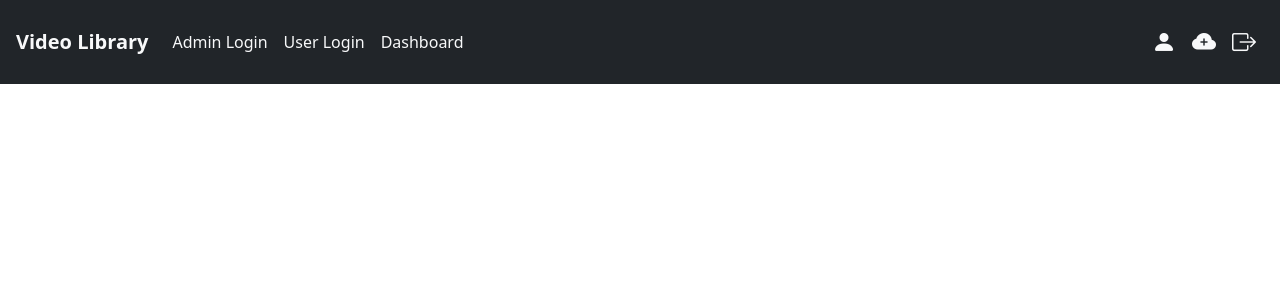
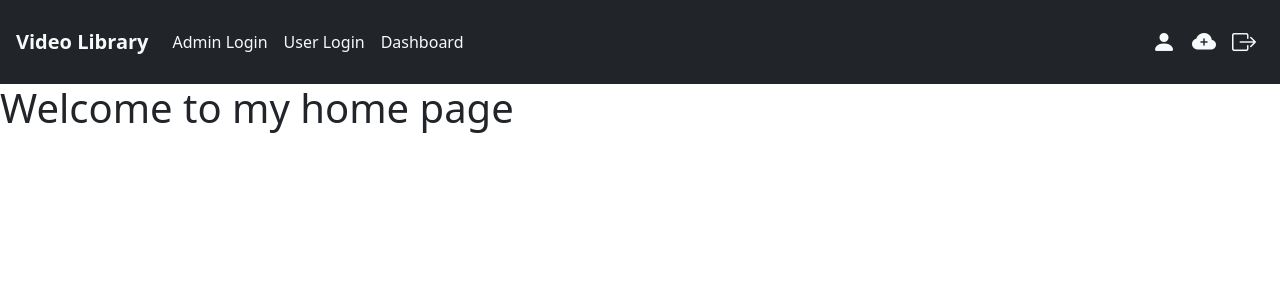
Before and after one commit to Himanshu12866/library-project, a React (Create React App) app: page / in a window 1280 px wide. Shown: the top 300 px of the page. Built offline with nearby package versions, Linux system fonts and the light colour scheme.

Commit message:
"Added Home component to NavBar and Outlet component to OutLet"

```diff
--- /dev/null
+++ b/src/components/home.jsx
@@ -0,0 +1,8 @@
+  export default function Home(){
+    return(
+        <div>
+            <h1>Welcome to my home page</h1>
+
+        </div>
+    )
+  }
--- a/src/components/navbar.jsx
+++ b/src/components/navbar.jsx
@@ -1,6 +1,7 @@
 
 
 import { Link } from "react-router-dom";
+import Home from "./home";
 
 
 export default function NavBar() {
@@ -42,6 +43,7 @@
                     </ul>
                 </div>
             </nav>
+            <Home/>
         </div>
     )
 }
--- a/src/components/outlet.jsx
+++ b/src/components/outlet.jsx
@@ -1,10 +1,11 @@
 import NavBar from "./navbar";
-
+import { Outlet } from "react-router-dom";
 
 export default function OutLet(){
     return (
         <div>
             <NavBar/>
+            <Outlet/>
         </div>
     )
 }
```
